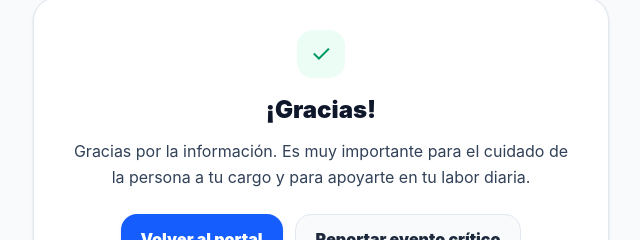
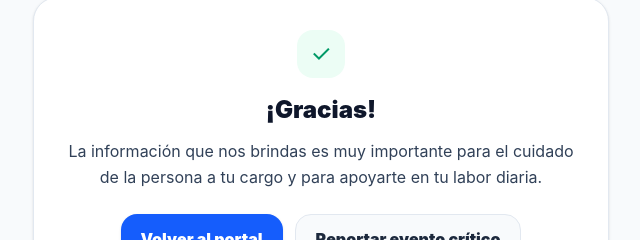
Before and after one commit to cuidarteaprende-pixel/red-viva-app, a Next.js app in the folder red-viva-web/: page /care/report/daily/success in a window 1280 px wide. Shown: the part 233-473 px from the top of the page, without its empty margins (319-959 px from the left). Built offline with nearby package versions, Linux system fonts and the light colour scheme.

Commit message:
Update success message

```diff
--- a/red-viva-web/app/care/report/daily/success/page.tsx
+++ b/red-viva-web/app/care/report/daily/success/page.tsx
@@ -20,7 +20,7 @@ function SuccessInner() {
         <h1 className="text-2xl font-black text-slate-900">¡Gracias!</h1>
 
         <p className="mt-3 text-slate-700 leading-relaxed">
-          Gracias por la información. Es muy importante para el cuidado {target} y para apoyarte en tu labor diaria.
+          La información que nos brindas es muy importante para el cuidado {target} y para apoyarte en tu labor diaria.
         </p>
 
         <div className="mt-6 flex flex-col sm:flex-row gap-3 justify-center">
```
